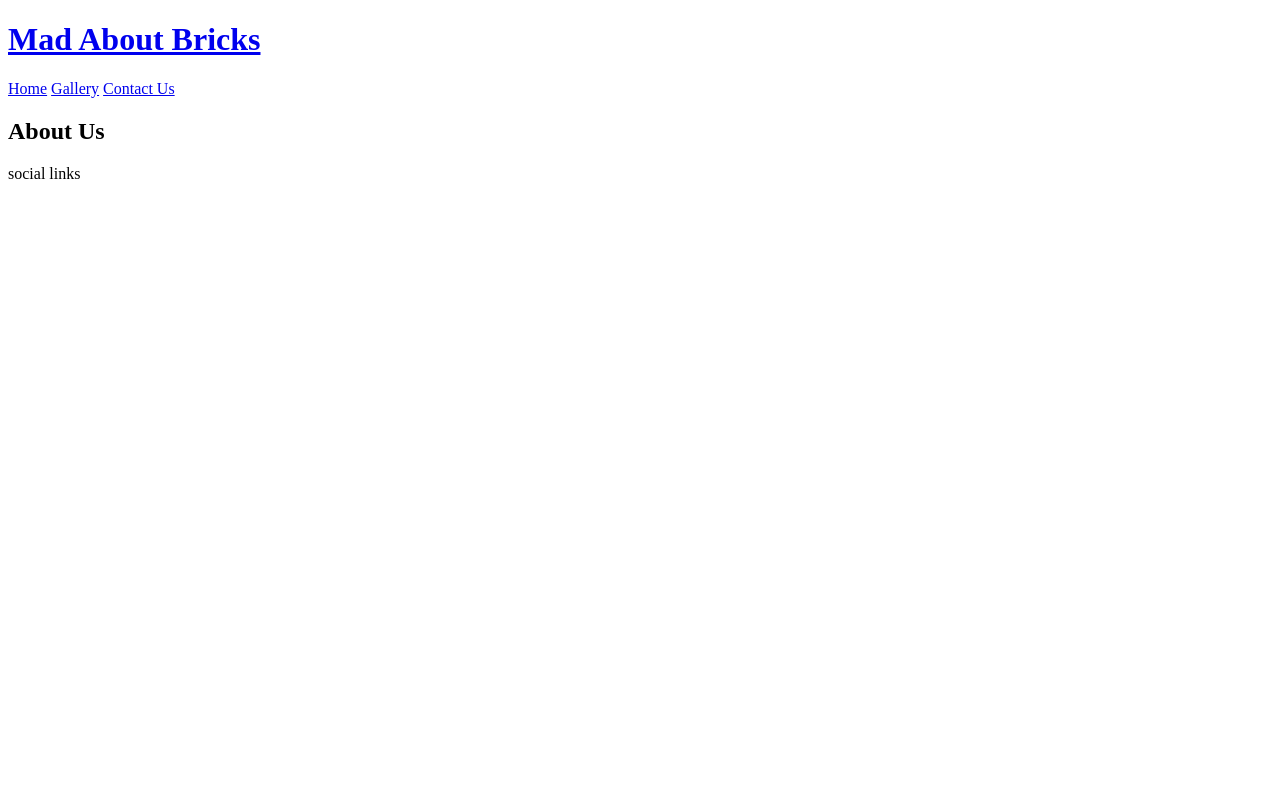
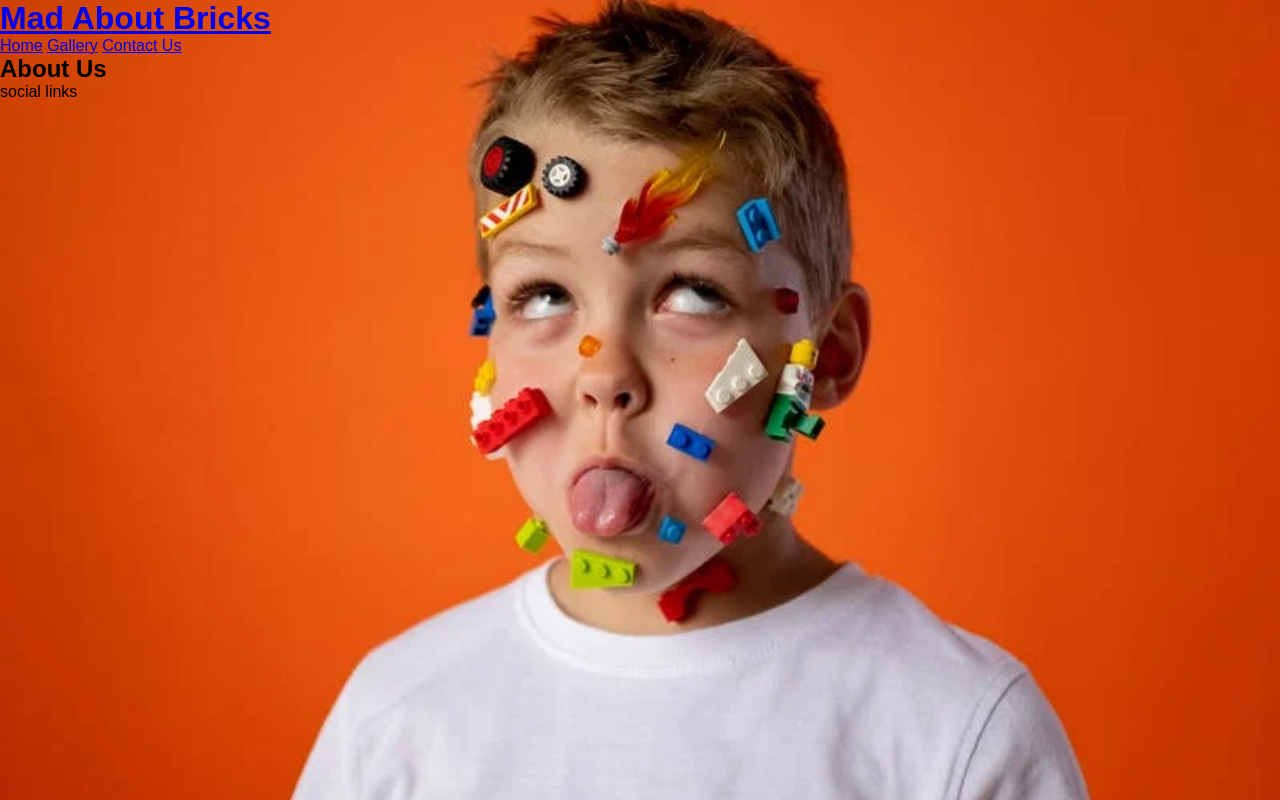
Before and after one commit to JBD11/Mad-About-Bricks, a plain HTML site: page index.html in a window 1280 px wide. Drawn offline with Linux system fonts and the light colour scheme.

Commit message:
add background picture and style it and  remove margins padding and borders and add google font

```diff
--- a/assets/css/style.css
+++ b/assets/css/style.css
@@ -0,0 +1,15 @@
+* {
+    margin: 0;
+    padding: 0;
+    border: none;
+    font-family: Arial, Helvetica, sans-serif;
+
+}
+
+body {
+    background-image: url('../images/pexels-photo-4720385.webp');
+    background-repeat: no-repeat;
+    background-size: cover;
+    background-attachment: fixed;
+
+}
--- a/index.html
+++ b/index.html
@@ -7,6 +7,7 @@
     <meta name="description" content="Club for brick building lovers in Duns Scotland">
     <meta name="keywords" content="bricks, building, fun, Scotland, Duns">
     <title>Mad About Bricks</title>
+    <link rel="stylesheet" href="./assets/css/style.css">
 </head>
 <body>
     <header>
@@ -18,6 +19,7 @@
             <a href="gallery">Gallery</a>
             <a href="contact us">Contact Us</a>
         </nav>
+
         <section>
             <h2>About Us</h2>
         </section>
```
Also changed, not shown: assets/images/pexels-photo-12081662.jpeg (added), assets/images/pexels-photo-4720385.webp (added).
